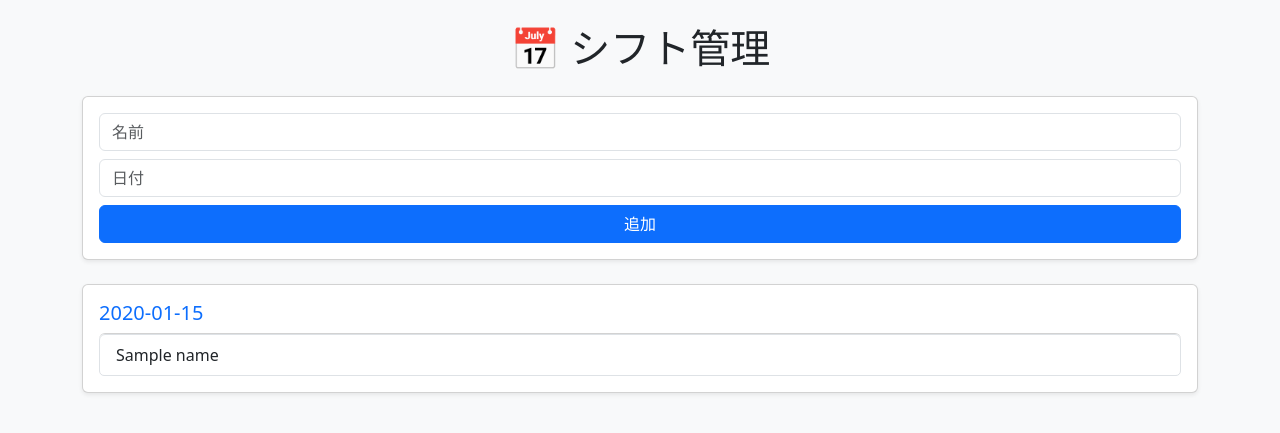
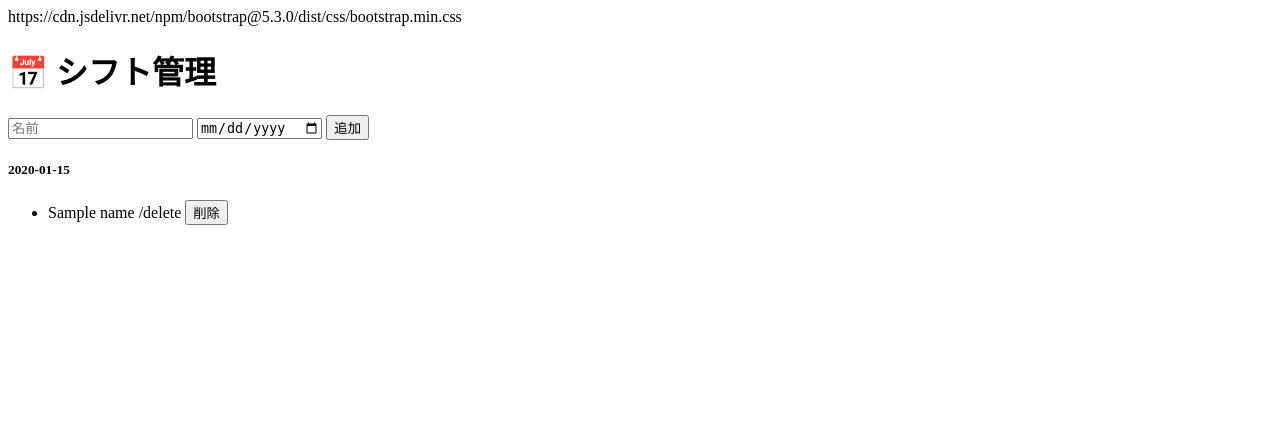
Before and after one commit to HEMLOKapx/shiftapp, a Python web app: template templates/index.html in a window 1280 px wide. Shown: the top 433 px of the page. Run offline with Jinja, Linux system fonts and the light colour scheme; the template is opened without the code that fills it: most values are stand-ins (such as "Sample title", 1, 10 or a date in 2020).

Commit message:
Update index.html

```diff
--- a/templates/index.html
+++ b/templates/index.html
@@ -5,8 +5,7 @@
     <title>シフト管理</title>
     <meta name="viewport" content="width=device-width, initial-scale=1">
 
-    <!-- Bootstrap -->
-    <link href="https://cdn.jsdelivr.net/npm/bootstrap@5.3.0/dist/css/bootstrap.min.css" rel="stylesheet">
+    https://cdn.jsdelivr.net/npm/bootstrap@5.3.0/dist/css/bootstrap.min.css
 </head>
 
 <body class="bg-light">
@@ -18,17 +17,9 @@
     <!-- 入力フォーム -->
     <div class="card p-3 mb-4 shadow-sm">
         <form method="POST">
-            <div class="mb-2">
-                <input name="name" class="form-control" placeholder="名前">
-            </div>
-
-            <div class="mb-2">
-                <input name="date" class="form-control" placeholder="日付">
-            </div>
-
-            <button type="submit" class="btn btn-primary w-100">
-                追加
-            </button>
+            <input name="name" class="form-control mb-2" placeholder="名前" required>
+            <input type="date" name="date" class="form-control mb-2" required>
+            <button type="submit" class="btn btn-primary w-100">追加</button>
         </form>
     </div>
 
@@ -39,9 +30,18 @@
 
             <ul class="list-group">
                 {% for n in names %}
-                    <li class="list-group-item">{{ n }}</li>
+                    <li class="list-group-item d-flex justify-content-between align-items-center">
+                        {{ n }}
+
+                        /delete
+                            <input type="hidden" name="date" value="{{ date }}">
+                            <input type="hidden" name="name" value="{{ n }}">
+                            <button class="btn btn-danger btn-sm">削除</button>
+                        </form>
+                    </li>
                 {% endfor %}
             </ul>
+
         </div>
     {% endfor %}
 
```
